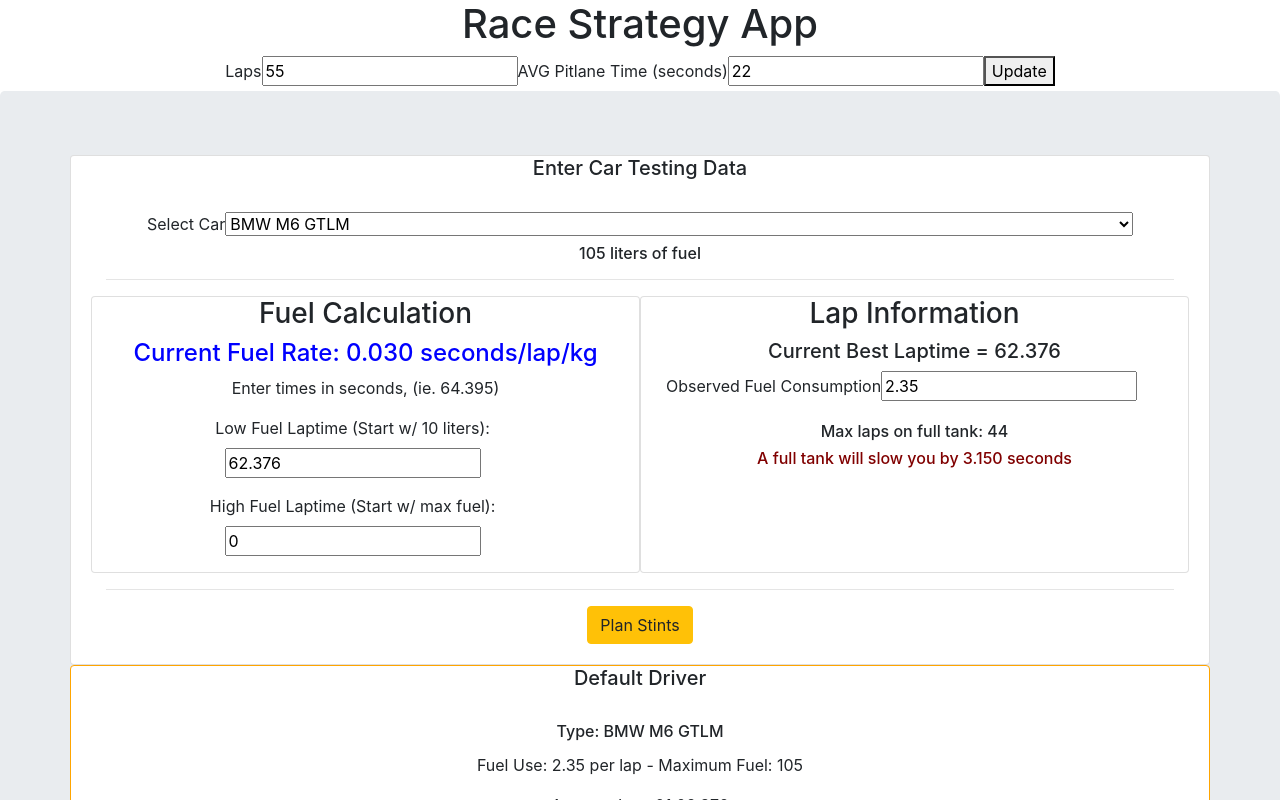
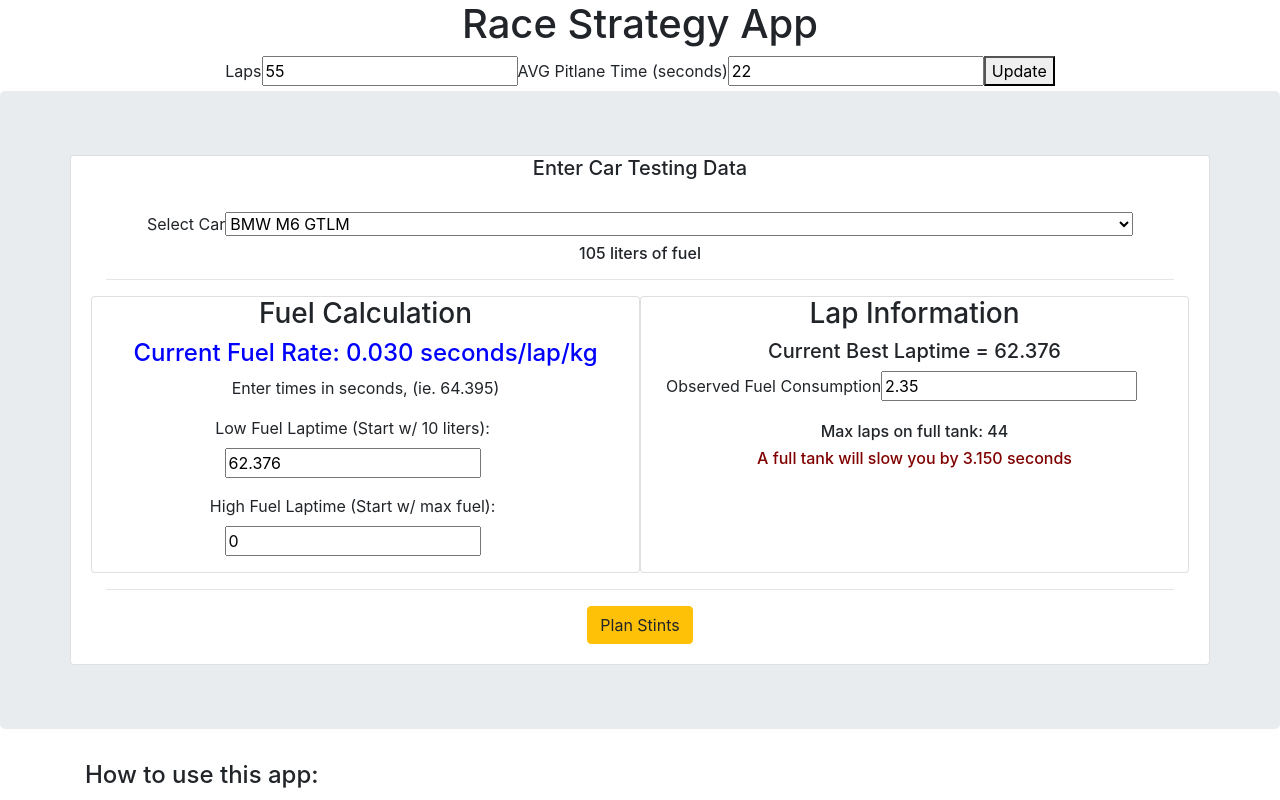
Before and after one commit to j2ics/strategy, a React (Create React App) app: page / in a window 1280 px wide. Shown: the top 800 px of the page. Built offline with nearby package versions, Linux system fonts and the light colour scheme.

Commit message:
2 page process restored

```diff
--- a/src/App.js
+++ b/src/App.js
@@ -73,10 +73,10 @@
                   driver={this.state.driver}
                   // race={this.state.race}
                   />
-                  {this.showDrivers()}
                   </Fragment>
               ) : (
-                <h2>WHoops</h2>
+                this.showDrivers()
+                // <h2>WHoops</h2>
               )}
             </div>
           </div>
```
